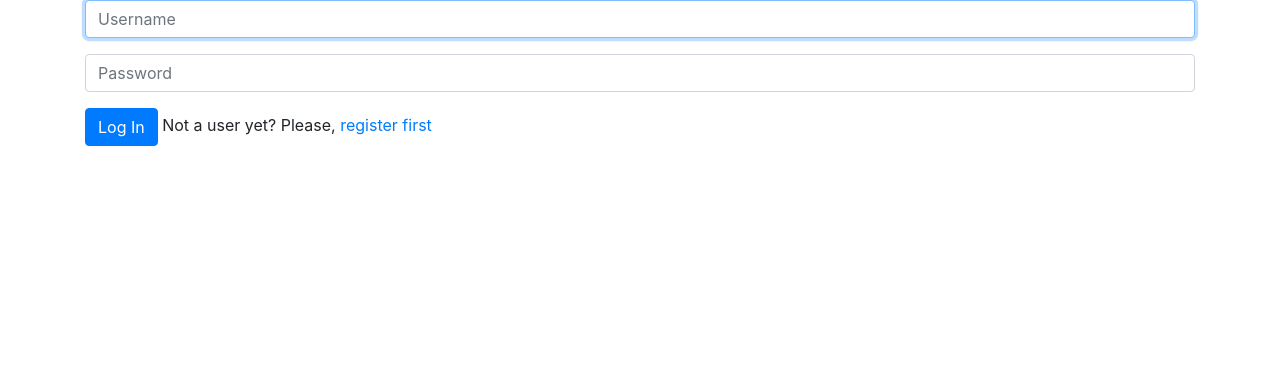
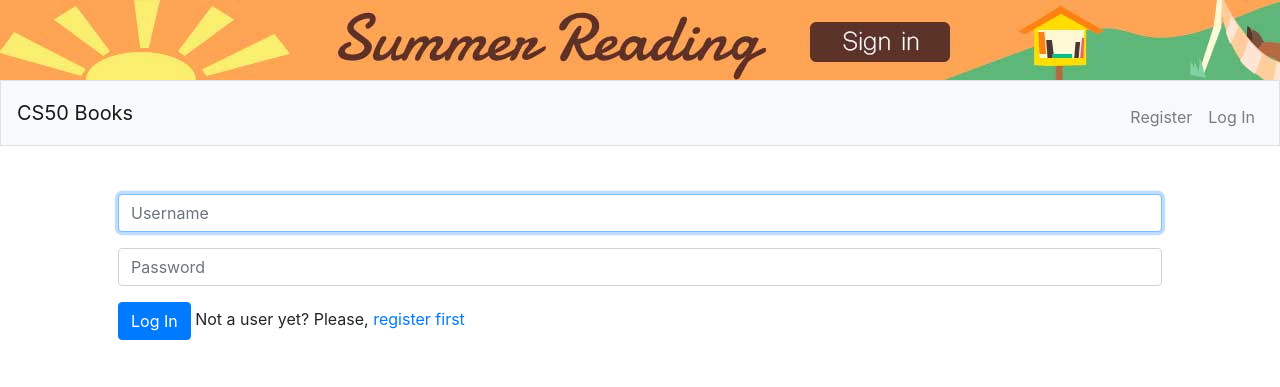
Before and after one commit to jcmpes/project1, a Flask app: page /login in a window 1280 px wide. Shown: the top 387 px of the page. Run offline with Flask 2, Linux system fonts and the light colour scheme; some libraries are stand-ins or nearby versions.

Commit message:
Added some styling

```diff
--- a/application.py
+++ b/application.py
@@ -2,7 +2,7 @@ import os
 import re
 import requests
 
-from flask import Flask, flash, session, request, render_template, redirect
+from flask import Flask, flash, session, request, render_template, redirect, jsonify
 from flask_session import Session
 from sqlalchemy import create_engine
 from sqlalchemy.orm import scoped_session, sessionmaker
@@ -42,11 +42,12 @@ def index():
         if not results:
             flash("Book not found, sorry", "warning")
 
-        return render_template("index.html", results=results)
+        return render_template("index.html", results=results, session=session)
 
     # User reached route via GET (as by clicking a link or via redirect)
     else:
         return render_template("index.html")
+
 
 @app.route("/book/<int:book_id>", methods=["GET", "POST"])
 def book(book_id):
@@ -81,7 +82,7 @@ def book(book_id):
             # Show message if user has already reviewed this book.
             for review in reviews:
                 if review.user_id == session["user_id"]:
-                    flash("You have already reviewed this book. Thnak you.", "warning")
+                    flash("You have already reviewed this book. Thank you.", "warning")
                     return render_template("book.html", book=book, reviews=reviews, ratings=ratings)
 
             # Update database with new review.
@@ -97,6 +98,35 @@ def book(book_id):
     else:
         # Get all book details:
         return render_template("book.html", book=book, reviews=reviews, ratings=ratings)
+
+
+@app.route("/api/<isbn>")
+def book_api(isbn):
+    """ Return details about a single book """
+
+    # Make sure book exists.
+    book = db.execute("SELECT * FROM books WHERE isbn = :isbn", {"isbn": isbn}).fetchone()
+    if book is None:
+        return jsonify({"error": "Invalid isbn"}), 404
+
+    # Connect with goodreads API.
+    res = requests.get("https://www.goodreads.com/book/review_counts.json", params={"isbns": book.isbn, "key": "zxyhd0NgDyKu0wUBYjHIbw"})
+    if res.status_code != 200:
+        raise Exception("Error: API request unsuccessful")
+
+    data = res.json()
+    ratings_count = data["books"][0]["work_ratings_count"]
+    avg_rating = data["books"][0]["average_rating"]
+
+    # Get all details.
+    return jsonify({
+        "title": book.title,
+        "author": book.author,
+        "year": book.year,
+        "isbn": book.isbn,
+        "review_count": ratings_count,
+        "average_score": avg_rating
+    })
 
 @app.route("/register", methods=["GET", "POST"])
 def register():
@@ -136,6 +166,7 @@ def register():
     # User reached route via GET (as by clicking a link or via redirect)
     else:
         return render_template("register.html")
+
 
 @app.route("/login", methods=["GET", "POST"])
 def login():
@@ -180,9 +211,10 @@ def login():
     else:
         return render_template("login.html")
 
+
 @app.route("/logout")
 def logout():
-    """Log user out"""
+    """ Log user out"""
 
     # Forget any user_id
     session.clear()
--- a/static/styles.css
+++ b/static/styles.css
@@ -14,3 +14,14 @@
   color: grey;
   font-size: smaller;
 }
+
+.siteHeader {
+    display: flex;
+    justify-content: center;
+    height: 80px; /* or other desired height */
+    overflow: hidden;
+}
+
+.siteHeader > img {
+    flex: none; /* keep aspect ratio */
+}
--- a/templates/book.html
+++ b/templates/book.html
@@ -29,6 +29,8 @@
         <form action="/book/{{ book.id }}" method="post">
             <div class="form-group">
                 <input class="form-control" type="text" name="review" placeholder="Write Your Review">
+            </div>
+            <div class="form-group">
                 <button class="btn btn-primary" type="submit">Submit Review</button>
             </div>
         </form>
--- a/templates/index.html
+++ b/templates/index.html
@@ -7,7 +7,9 @@
 {% block body %}
     <form action="/" method="POST">
         <div class="form-group">
-            <input class="form-control" name="query" type="text" palceholder="Search Books">
+            <input class="form-control" autofocus name="query" type="text" palceholder="Search Books">
+        </div>
+        <div class="form-group">
             <button class="btn btn-primary" type="submit">Search</button>
         </div>
     </form>
--- a/templates/layout.html
+++ b/templates/layout.html
@@ -2,11 +2,34 @@
 <html>
     <head>
       <link rel="stylesheet" href="https://stackpath.bootstrapcdn.com/bootstrap/4.4.1/css/bootstrap.min.css" integrity="sha384-Vkoo8x4CGsO3+Hhxv8T/Q5PaXtkKtu6ug5TOeNV6gBiFeWPGFN9MuhOf23Q9Ifjh" crossorigin="anonymous">
-      <link rel="stylesheet" href="static/styles.css">
+      <link rel="stylesheet" href="{{ url_for('index') }}static/styles.css">
       <title>{% block title %}{% endblock %}</title>
     </head>
     <body>
-      <div class="container">
+      <div class="siteHeader" style="background-color:#7FB67B;">
+          <a href="/login"><img class="center" src="{{ url_for('index') }}static/images/10.jpg"></a>
+      </div>
+      <!-- NAV MENU -->
+      <nav class="navbar navbar-expand-md navbar-light bg-light border">
+            <a class="navbar-brand" href="/"><span class="blue">CS50 Books</span></a>
+            <button aria-controls="navbar" aria-expanded="false" aria-label="Toggle navigation" class="navbar-toggler" data-target="#navbar" data-toggle="collapse" type="button">
+                <span class="navbar-toggler-icon"></span>
+            </button>
+            <div class="collapse navbar-collapse" id="navbar">
+                {% if session.user_id %}
+                    <ul class="navbar-nav ml-auto mt-2">
+                        <li class="nav-item"><a class="nav-link" href="/logout">Log Out</a></li>
+                    </ul>
+                {% else %}
+                    <ul class="navbar-nav ml-auto mt-2">
+                        <li class="nav-item"><a class="nav-link" href="/register">Register</a></li>
+                        <li class="nav-item"><a class="nav-link" href="/login">Log In</a></li>
+                    </ul>
+                {% endif %}
+            </div>
+      </nav>
+      <!-- END OF NAV MENU -->
+      <div class="container p-5">
         {% with messages = get_flashed_messages(with_categories=true) %}
             {% if messages %}
                 {% for category, message in messages %}
```
Also changed, not shown: 3 other files.
